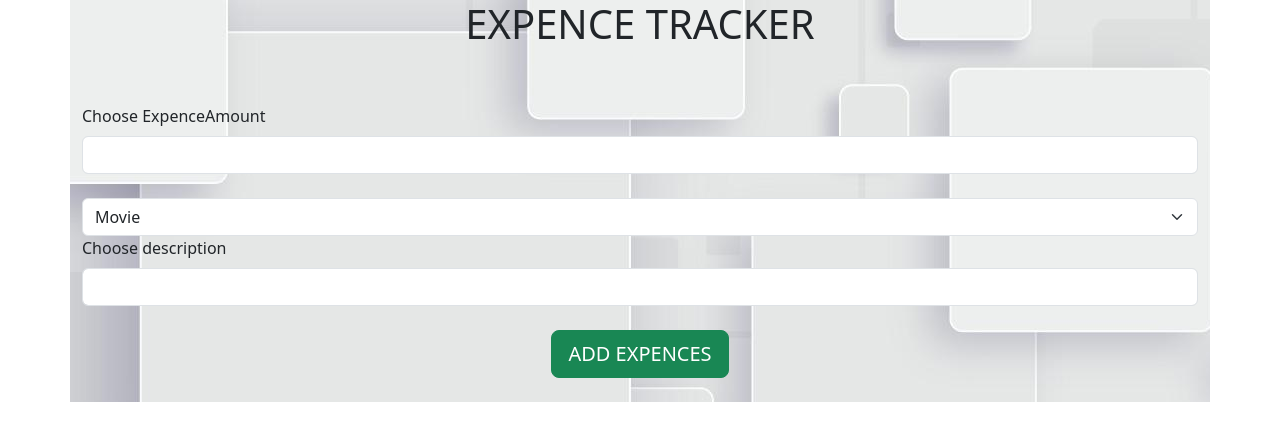
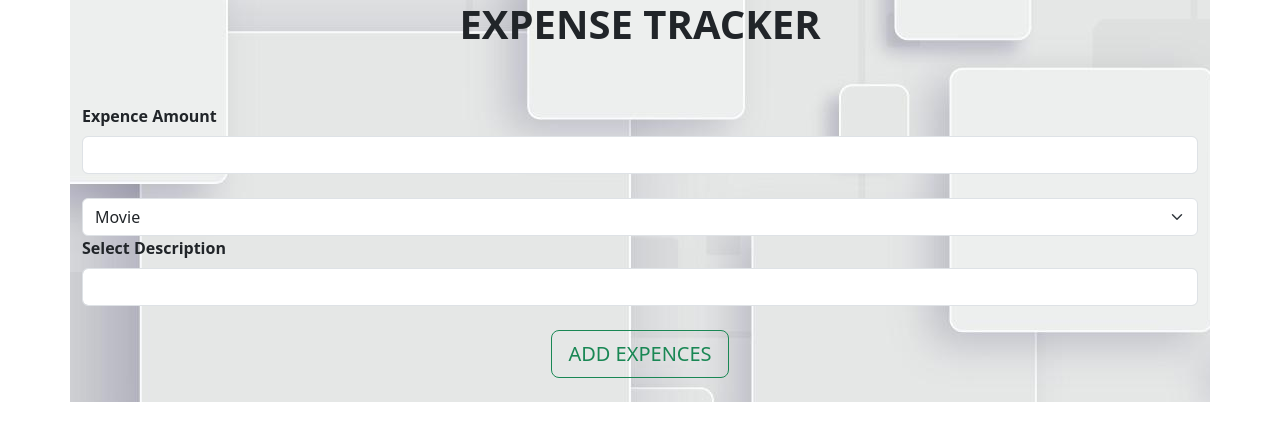
Before and after one commit to PRATIKLAHANE-77/-Expense-Tracker-App, a plain HTML site: page new.html in a window 1280 px wide. Drawn offline with nearby package versions, Linux system fonts and the light colour scheme.

Commit message:
first project completed

```diff
--- a/new.html
+++ b/new.html
@@ -21,10 +21,10 @@
   <body>
     <div class="container">
       <form>
-        <h1 id="h1"><center>EXPENCE TRACKER</center></h1>
+        <h1 id="h1"><center><strong>EXPENSE TRACKER</strong></center></h1>
         <br /><br />
         <label for="choose expence amount" class="form-label"
-          >Choose ExpenceAmount</label
+          ><strong>Expence Amount</strong></label
         >
         <input type="number" id="amount" class="form-control" /><br />
         <!-- <label for="choose a category" class="form-label"
@@ -38,12 +38,12 @@
           <option value="Cartoons">Cartoons</option>
           <option value="serials">Serials</option>
         </select>
-        <label for="choose description" class="form-label"
-          >Choose description</label
+        <label for="Select Description" class="form-label"
+          ><strong>Select Description</strong></label
         >
         <input type="text" id="description" class="form-control" /><br />
         <center>
-          <button class="btn btn-success btn-lg" id="submit-btn">ADD EXPENCES</button>
+          <button class="btn btn-outline-success btn-lg" id="submit-btn">ADD EXPENCES</button>
         </center>
         <br />
         <!-- <li id="list"></li> -->
--- a/new.js
+++ b/new.js
@@ -18,7 +18,7 @@ document
     localStorage.setItem(uid, JSON.stringify(obj));
     const newli = document.createElement("li");
     newli.id = "newli";
-    newli.textContent = localStorage.getItem(uid);
+    newli.textContent = JSON.stringify(obj);
     const deletebtn = document.createElement("button");
     deletebtn.id = "delete-btn";
     deletebtn.className = "btn btn-danger btn-lg";
--- a/styles.css
+++ b/styles.css
@@ -1,4 +1,6 @@
 
       div {
         background-image: url("5026563.jpg");
+        height: 100%;
+
       }
```
